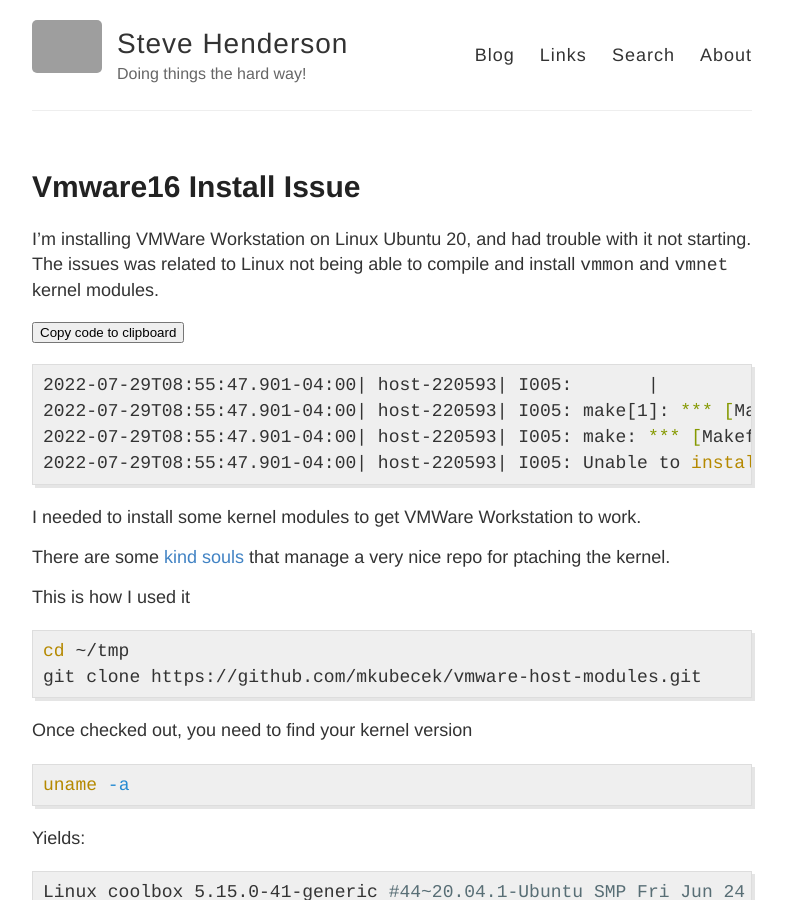
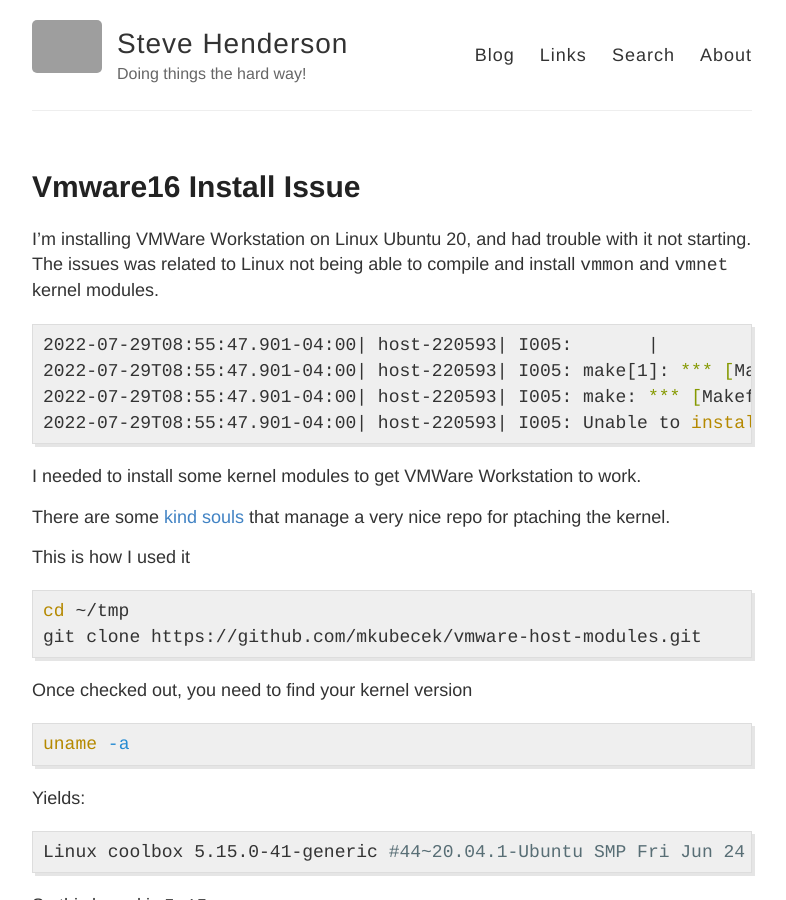
Before and after one commit to stevehenderson/stevehenderson.github.io, a Jekyll site: the page built from _posts/2022-7-29-VMWare16-Install-Issue.md, in a window 1280 px wide and 900 px high. Shown: the whole window, without its empty margins (248-1034 px from the left). Built offline with Jekyll 4.4.1, drawn with Linux system fonts in a browser that asks for light colours; our own code applies the rules of GitHub Pages for plain Markdown files; grey boxes are pictures that could not be loaded.

Commit message:
Update 2022-7-29-VMWare16-Install-Issue.md

````diff
--- a/_posts/2022-7-29-VMWare16-Install-Issue.md
+++ b/_posts/2022-7-29-VMWare16-Install-Issue.md
@@ -1,6 +1,6 @@
 I'm installing VMWare Workstation on Linux Ubuntu 20, and had trouble with it not starting.  The issues was related to Linux not being able to compile and install `vmmon` and `vmnet` kernel modules.
 
-{% include codeHeader.html %}
+
 ```bash
 2022-07-29T08:55:47.901-04:00| host-220593| I005:       |
 2022-07-29T08:55:47.901-04:00| host-220593| I005: make[1]: *** [Makefile:1875: /tmp/modconfig-wOXCH0/vmnet-only] Error 2
````
